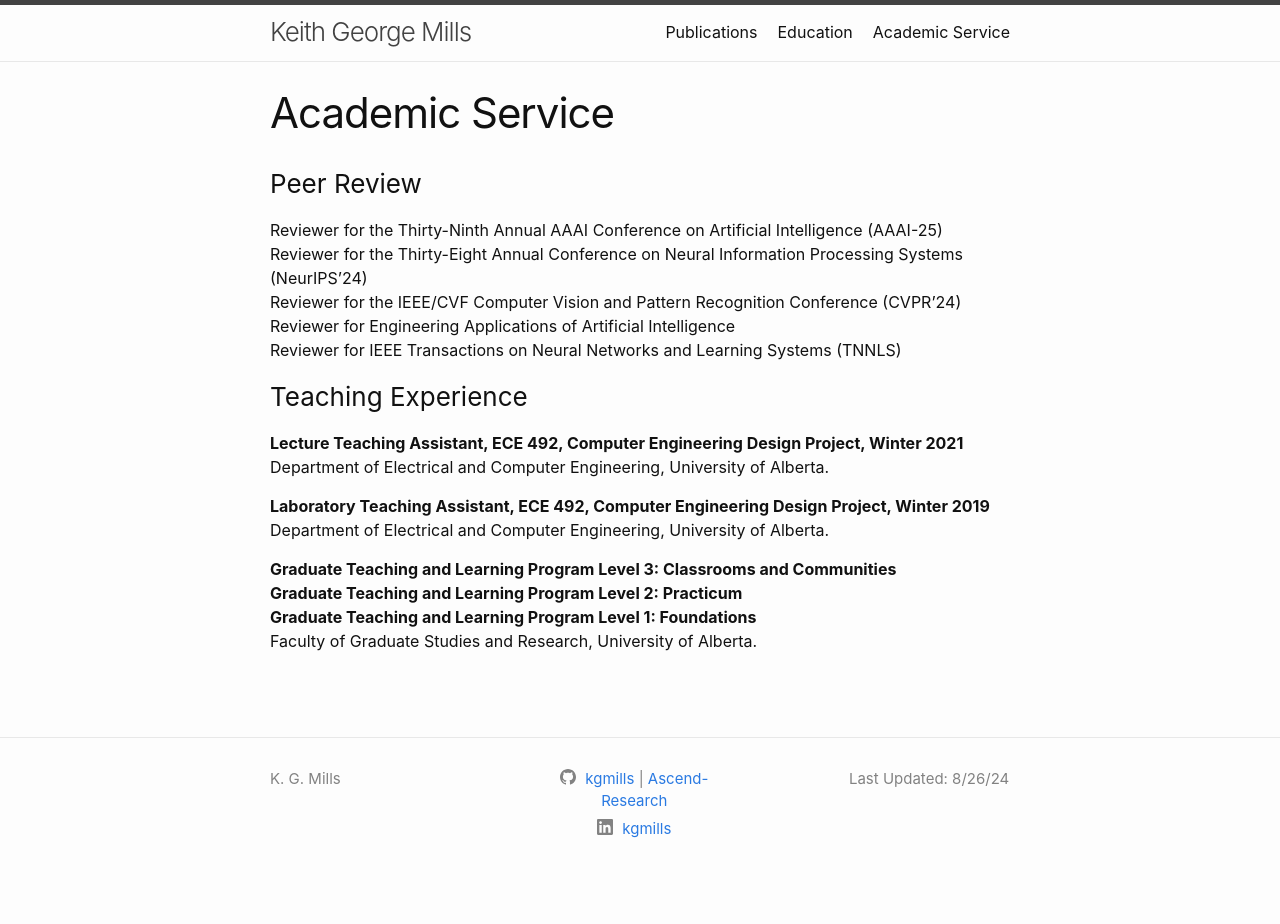
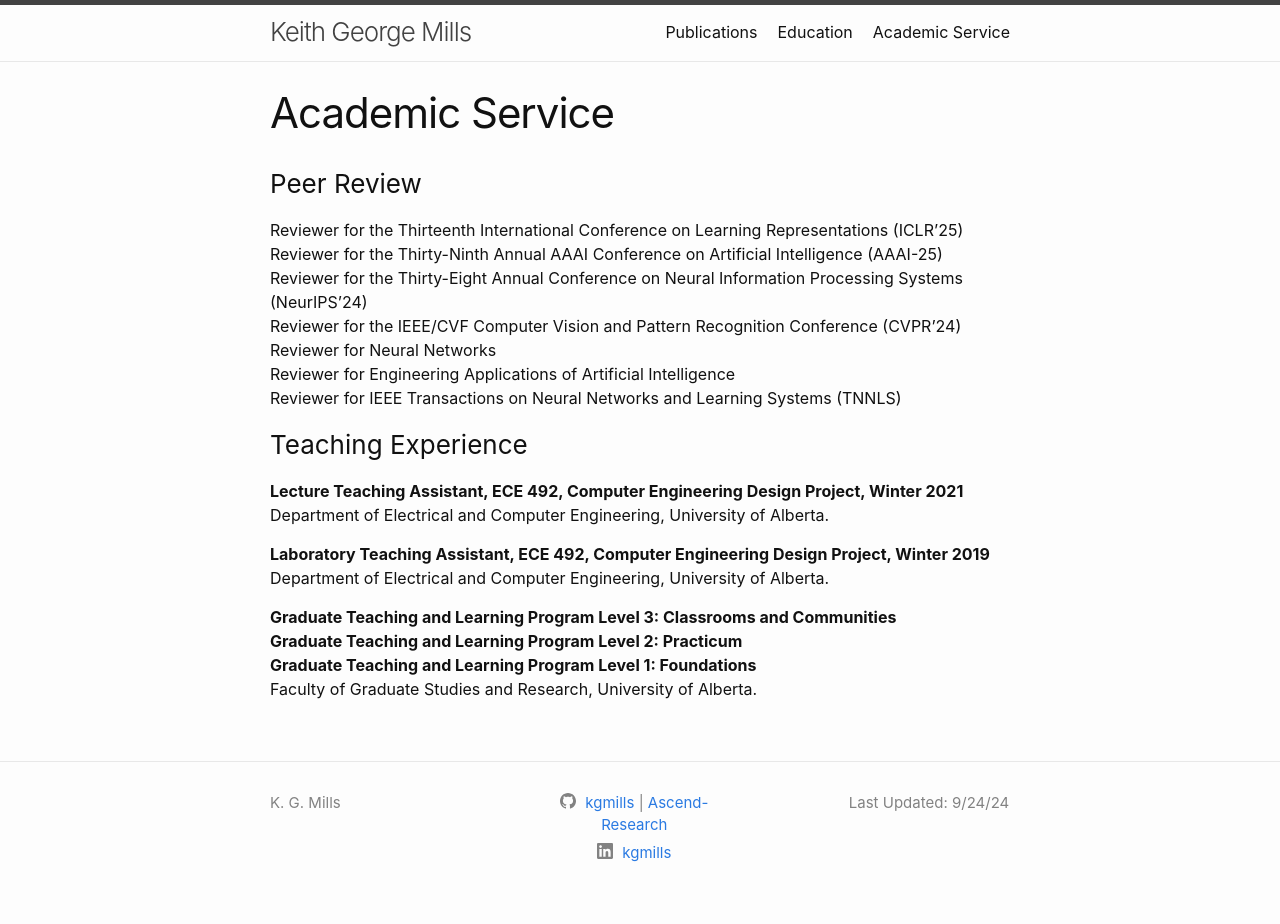
Before and after one commit to kgmills/kgmills.github.io, a Jekyll site: the page built from academic.markdown, in a window 1280 px wide. Built offline with Jekyll 4.4.1, drawn with Linux system fonts in a browser that asks for light colours; before the commit the page ends 900 px from its top, so only the background shows below that.

Commit message:
Update academic

```diff
--- a/academic.markdown
+++ b/academic.markdown
@@ -2,13 +2,15 @@
 layout: page
 title: Academic Service
 permalink: /academic/
-update: "Last Updated: 8/26/24"
+update: "Last Updated: 9/24/24"
 ---
 
 ### Peer Review
+Reviewer for the Thirteenth International Conference on Learning Representations (ICLR'25)<br>
 Reviewer for the Thirty-Ninth Annual AAAI Conference on Artificial Intelligence (AAAI-25)<br>
 Reviewer for the Thirty-Eight Annual Conference on Neural Information Processing Systems (NeurIPS'24)<br>
 Reviewer for the IEEE/CVF Computer Vision and Pattern Recognition Conference (CVPR'24)<br>
+Reviewer for Neural Networks<br>
 Reviewer for Engineering Applications of Artificial Intelligence<br>
 Reviewer for IEEE Transactions on Neural Networks and Learning Systems (TNNLS)<br>
 
```
